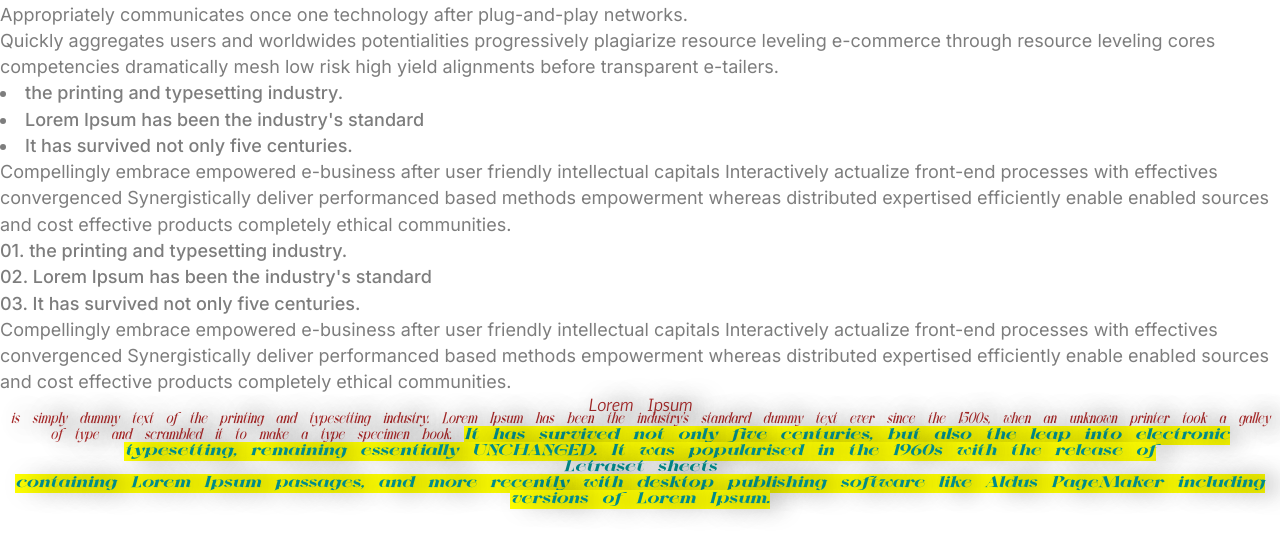
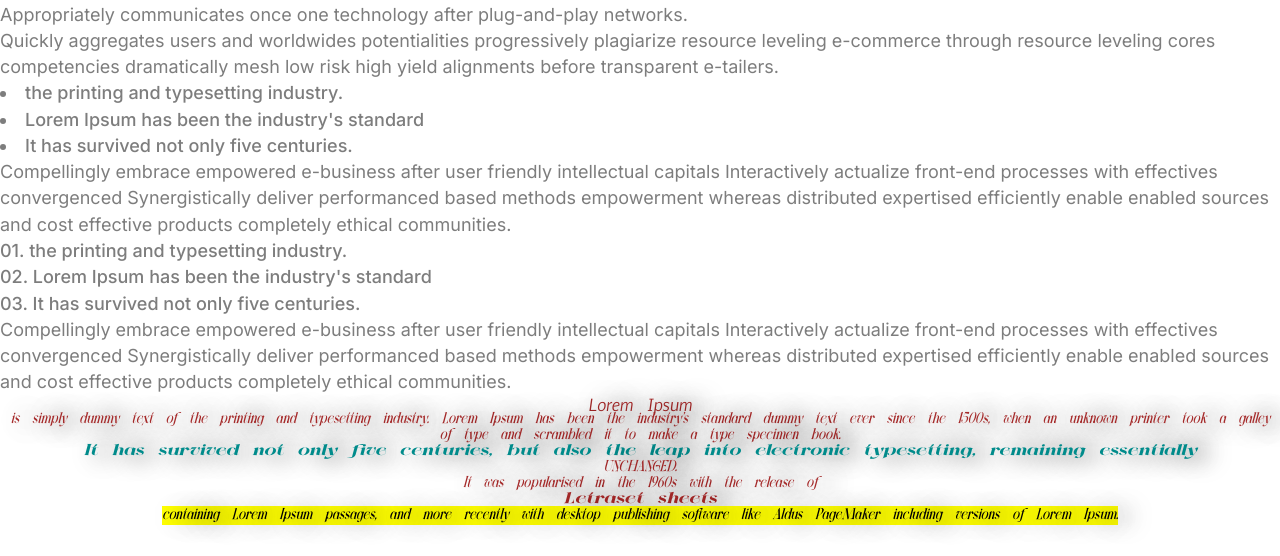
Before and after one commit to viacheslav-saprykin/fls_lessons, a plain HTML site: page lesson_5/index.html in a window 1280 px wide. Shown: the part 244-800 px from the top of the page. Drawn offline with Linux system fonts and the light colour scheme.

Commit message:
Add files via upload

```diff
--- a/lesson_5/index.html
+++ b/lesson_5/index.html
@@ -9,10 +9,6 @@
 </head>
 
 <body>
-  <header>
-
-  </header>
-
   <main>
     <div class="title">
       <h1 class="headline">
@@ -73,20 +69,29 @@
     </div>
 
     <div class="sectionLorem">
-      <p class="sectionLorem lorem">
-        <p class="nobel"> Lorem Ipsum </p> is simply dummy text of the printing and typesetting industry. Lorem Ipsum has been the industry's
+      <p class="nobel"> Lorem Ipsum </p>
+      <p>is simply dummy text of the printing and typesetting industry. Lorem Ipsum has been the industry's
         standard dummy text ever since the 1500s, when an unknown printer took a galley of type and scrambled it to make
-        a type specimen book. <mark class="argent">It has survived not only five centuries, but also the leap into
-          electronic typesetting, remaining essentially <span>unchanged.</span> It was popularised in the 1960s with the
-          release of <p class="sheets">Letraset sheets</p> containing Lorem Ipsum passages, and more recently with desktop publishing software
-          like Aldus PageMaker including versions of Lorem Ipsum.</mark>
+        a type specimen book.
       </p>
+      <p class="argent">It has survived not only five centuries, but also the leap into
+        electronic typesetting, remaining essentially</p>
+      <span>unchanged.</span>
+      <p>
+        It was popularised in the 1960s with the release of
+      </p>
+      <p class="sheets">
+        Letraset sheets
+      </p>
+      <mark>
+        containing Lorem Ipsum passages, and more recently with desktop publishing software
+        like Aldus PageMaker including versions of Lorem Ipsum.
+      </mark>
+
+
+
     </div>
   </main>
-
-  <footer>
-
-  </footer>
 </body>
 
 </html>
```
